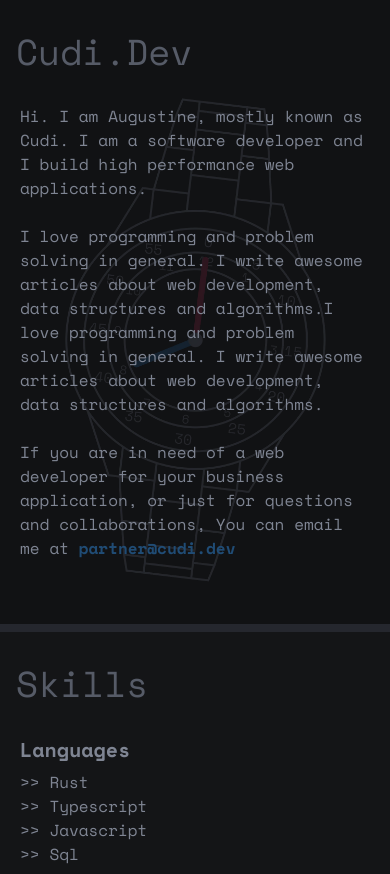
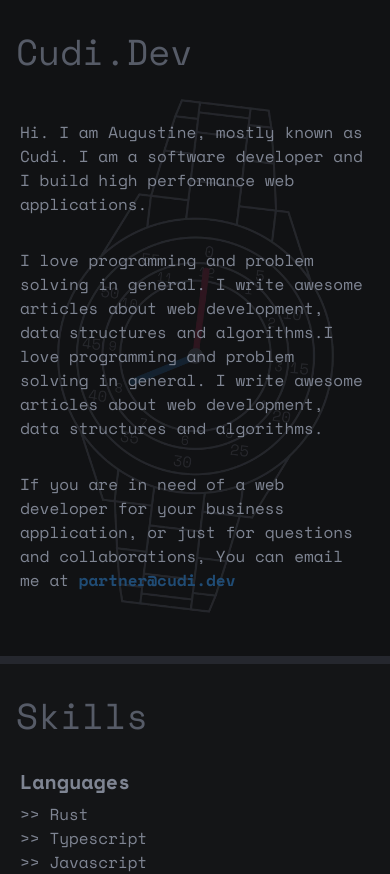
Before and after one commit to cudidotdev/cudi.dev-landing-page, a SvelteKit app: page / in a window 390 px wide. Shown: the top 874 px of the page. Built offline with nearby package versions, Linux system fonts and the light colour scheme.

Commit message:
:construction: mobile font test

```diff
--- a/src/routes/hero.svelte
+++ b/src/routes/hero.svelte
@@ -1,7 +1,7 @@
 <div class="border-b-8 border-b-custom-600">
 	<div class="px-5 sm:px-10 pb-8 smc:pb-10 max-w-screen-xl mx-auto grid grid-cols-1 lg:grid-cols-2">
 		<div
-			class="flex flex-col text-base pt-4 pb-8 sm:pb-10 sm:text-lg gap-6 max-w-screen-sm lg:bg-none bg-watch-0.3 bg-contain bg-no-repeat bg-center"
+			class="flex flex-col text-base py-8 sm:pb-10 sm:text-lg gap-8 max-w-screen-sm lg:bg-none bg-watch-0.3 bg-contain bg-no-repeat bg-center"
 		>
 			<h1>
 				Hi. I am Augustine, mostly known as Cudi. I am a software developer and I build high
```
